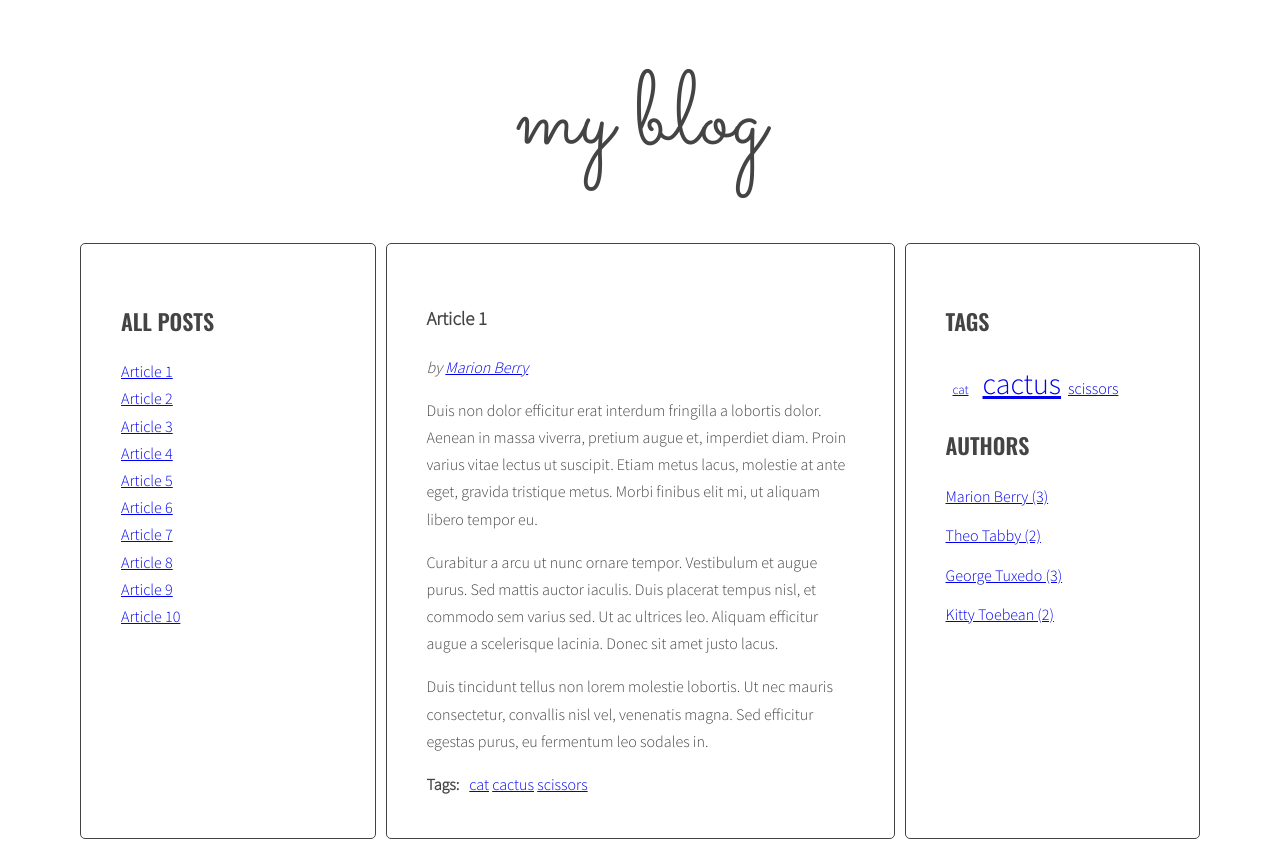
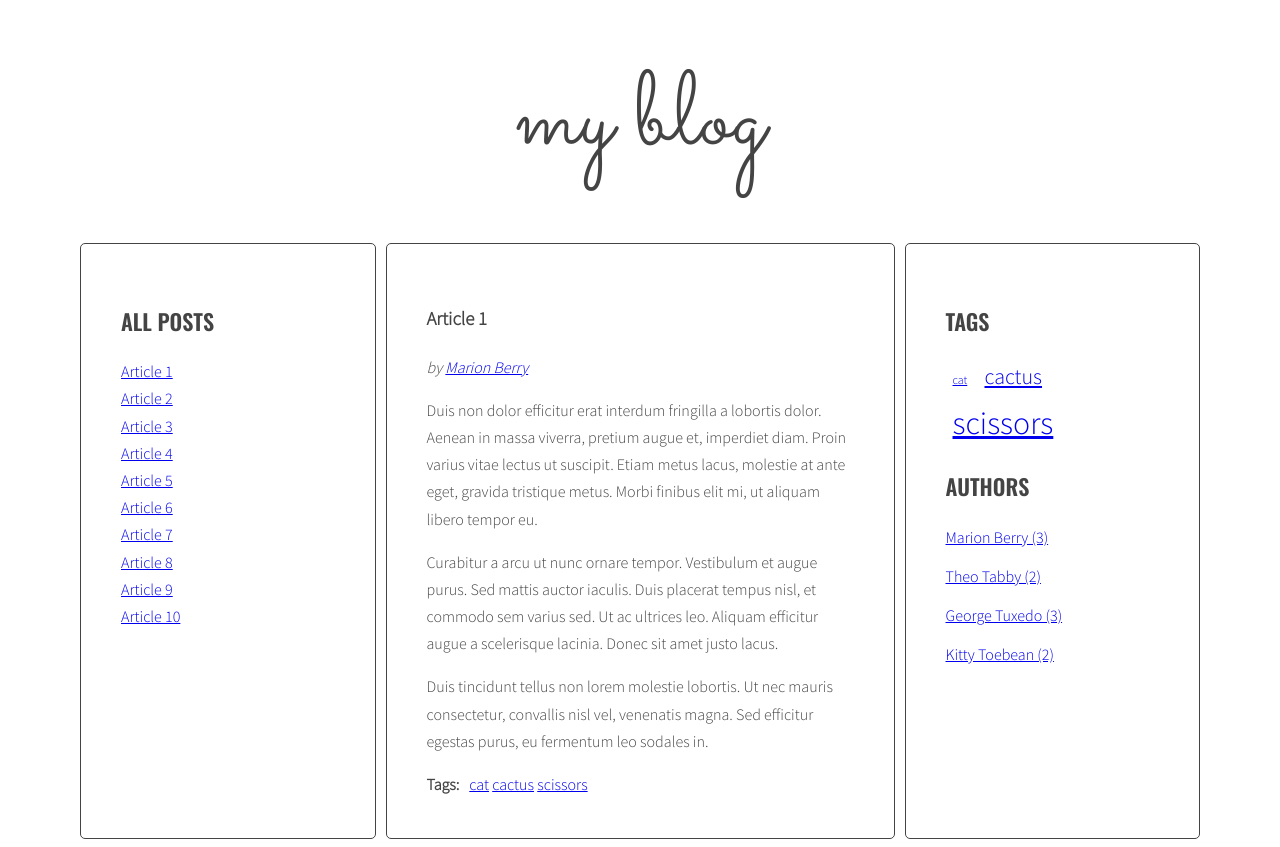
Before and after one commit to pkuranowska/javascript-blog, a website: page index.html in a window 1280 px wide. Drawn offline with nearby package versions, Linux system fonts and the light colour scheme.

Commit message:
use handlebars in list of tags

```diff
--- a/index.html
+++ b/index.html
@@ -247,6 +247,11 @@
   <script id="template-author-link" type="text/x-handlebars-template">
     <a href="#author-{{ id }}">{{ title }}</a>
   </script>
+  <script id="template-tag-cloud-link" type="text/x-handlebars-template">
+    {{#each tags}}
+    <li><a class="tag-size-{{ className }}" href="#tag-{{ id }}">{{ tag }}</a></li>
+    {{/each}}
+  </script>
   <script src="https://cdnjs.cloudflare.com/ajax/libs/handlebars.js/4.1.0/handlebars.min.js"></script>
   <script src="js/script.js"></script>
 </body>
--- a/js/script.js
+++ b/js/script.js
@@ -3,7 +3,8 @@
 const templates = {
   articleLink: Handlebars.compile(document.querySelector('#template-article-link').innerHTML),
   tagLink: Handlebars.compile(document.querySelector('#template-tag-link').innerHTML),
-  authorLink: Handlebars.compile(document.querySelector('#template-author-link').innerHTML)
+  authorLink: Handlebars.compile(document.querySelector('#template-author-link').innerHTML),
+  tagCloudLink: Handlebars.compile(document.querySelector('#template-tag-cloud-link').innerHTML)
 };
 
 const optArticleSelector = '.post',
@@ -183,18 +184,23 @@ function generateTags() {
   console.log('tagsParams:', tagsParams);
 
   /* [NEW] create variable for all links HTML code */
-  let allTagsHTML = '';
+  //let allTagsHTML = '';
+  const allTagsData = {tags: []};
 
   /* [NEW] START LOOP: for each tag in allTags */
   for (let tag in allTags) {
     /* [NEW] generate code of a link and add it to allTagsHTML */
-    allTagsHTML += '<li><a class="' + optCloudClassPrefix + calculateTagClass(allTags[tag], tagsParams) + '" href="#tag-' + tag + '">' + tag + '</a></li>';
-    console.log(allTagsHTML);
+    allTagsData.tags.push({
+      tag: tag,
+      count: allTags[tag],
+      className: calculateTagClass(allTags[tag], tagsParams)
+    });
   }
   /* [NEW] END LOOP: for each tag in allTags: */
 
   /* [NEW] add html from allTagsHTML to tagList */
-  tagList.innerHTML = allTagsHTML;
+  tagList.innerHTML = templates.tagCloudLink(allTagsData);
+  console.log(allTagsData);
 }
 
 generateTags();
--- a/sass/style.scss
+++ b/sass/style.scss
@@ -126,19 +126,23 @@ body {
 .sidebar .tags li {
   display: inline-block;
   .tag-size-1 {
-    font-size: 13px;
+    font-size: 12px;
     margin: 7px;
   }
   .tag-size-2 {
-    font-size: 20px;
+    font-size: 17px;
     margin: 7px;
   }
   .tag-size-3 {
-    font-size: 30px;
+    font-size: 22px;
     margin: 7px;
   }
   .tag-size-4 {
-    font-size: 40px;
+    font-size: 27px;
+    margin: 7px;
+  }
+  .tag-size-5 {
+    font-size: 32px;
     margin: 7px;
   }
 
```
Also changed, not shown: css/style.css, 1 other file.
